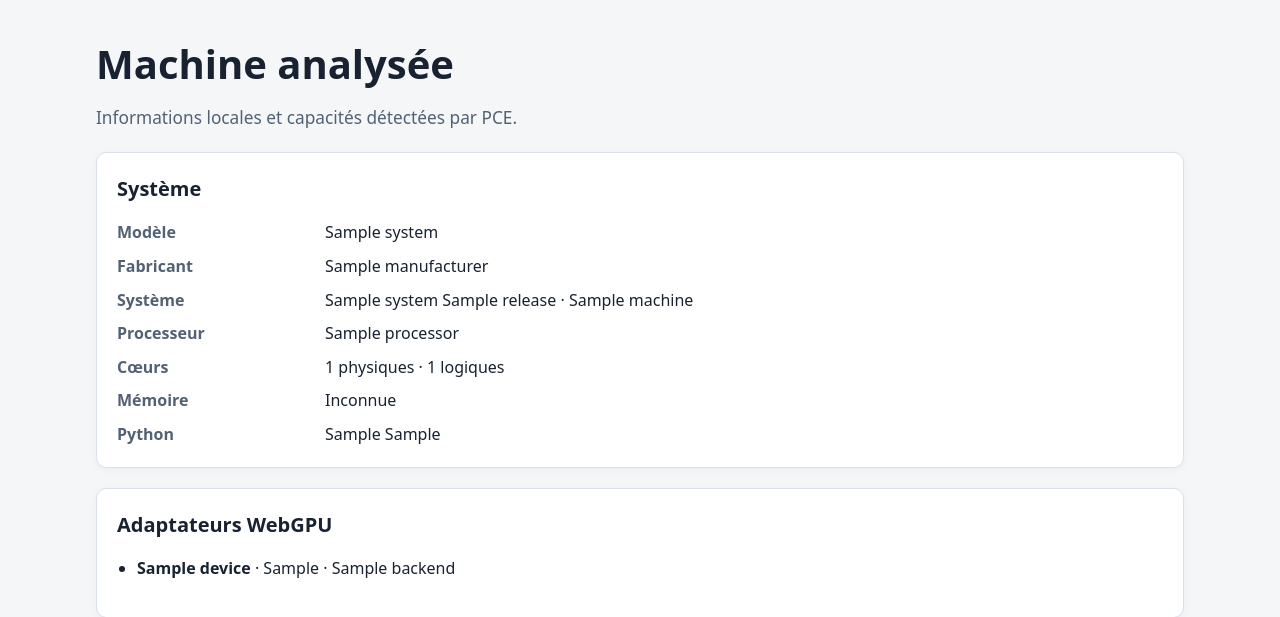
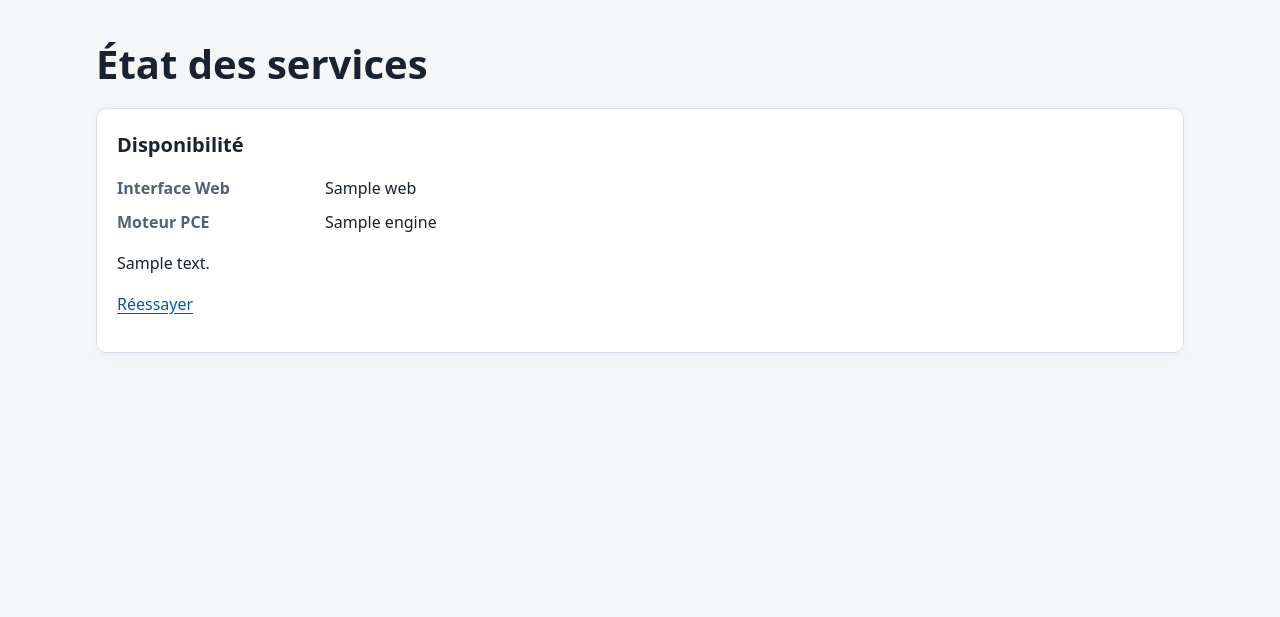
Before and after one commit to frchalaoux/perfcomparator-web, a FastAPI app: template perfcomparatorweb/templates/index.html in a window 1280 px wide. Shown: the part 65-682 px from the top of the page. After the commit the page ends 418 px from the top, so only its background shows below. Run offline with FastAPI, Linux system fonts and the light colour scheme; the template is opened without the code that fills it: most values are stand-ins (such as "Sample title", 1, 10 or a date in 2020); parts of the project's set-up code (start-up, migrations or seed data) failed here and were passed over.

Commit message:
fix: show engine status when PCE is unavailable

```diff
--- a/perfcomparatorweb/templates/index.html
+++ b/perfcomparatorweb/templates/index.html
@@ -1,6 +1,18 @@
 {% extends "base.html" %}
 {% block title %}Machine · PerfComparator{% endblock %}
 {% block content %}
+  {% if status %}
+    <h1>État des services</h1>
+    <section aria-labelledby="services-title">
+      <h2 id="services-title">Disponibilité</h2>
+      <dl class="details-grid">
+        <dt>Interface Web</dt><dd>{{ status.web }}</dd>
+        <dt>Moteur PCE</dt><dd>{{ status.engine }}</dd>
+      </dl>
+      <p role="status">{{ status.detail }}</p>
+      <p><a href="/">Réessayer</a></p>
+    </section>
+  {% else %}
     <h1>Machine analysée</h1>
     <p class="lead">Informations locales et capacités détectées par PCE.</p>
     <section aria-labelledby="machine-title">
@@ -31,4 +43,5 @@
       {% endif %}
     </section>
     <p class="notice">Cette version de l’interface consulte les informations sans lancer de mesure.</p>
+  {% endif %}
 {% endblock %}
```
Also changed, not shown: perfcomparatorweb/webapps/base.py (+11 -0 lines). Lines whose indentation alone changed are shown as unchanged.
